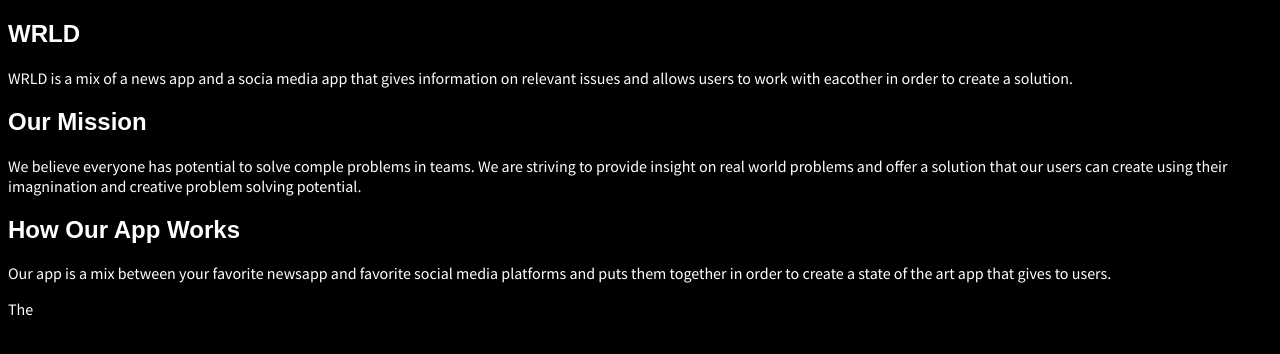
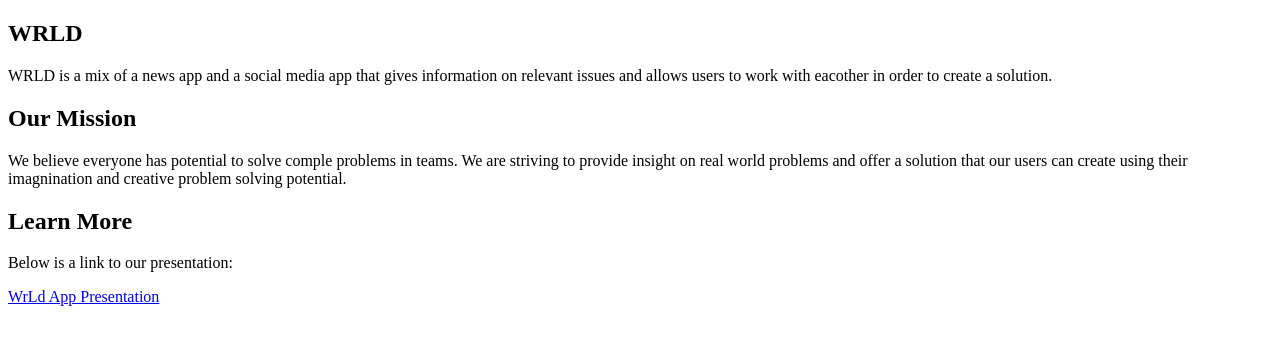
Before and after one commit to childishwaifu/htm.elle-thingy, a plain HTML site: page index.html in a window 1280 px wide. Drawn offline with Linux system fonts and the light colour scheme; a web font is replaced by a local one.

Commit message:
Update index.html

```diff
--- a/index.html
+++ b/index.html
@@ -4,16 +4,14 @@
         <title>Alondra's Website</title>
         <link href="https://fonts.googleapis.com/css?family=Source+Sans+Pro&display=swap" rel="stylesheet">
         <link href="https://fonts.googleapis.com/css?family=Fira+Sans+Condensed&display=swap" rel="stylesheet">
-        <link rel="stylesheet" type="text/css" href="main.css">
     </head>
     <body>
         <h2>WRLD</h2>
-        <p> WRLD is a mix of a news app and a socia media app that gives information on relevant issues and allows users to work with eacother in order to create a solution.</P>
+        <p> WRLD is a mix of a news app and a social media app that gives information on relevant issues and allows users to work with eacother in order to create a solution.</P>
         <h2>Our Mission</h2>
         <p> We believe everyone has potential to solve comple problems in teams. We are striving to provide insight on real world problems and offer a solution that our users can create using their imagnination and creative problem solving potential.</p>
-        <h2>How Our App Works</h2>
-        <p>Our app is a mix between your favorite newsapp and favorite social media platforms and puts them together in order to create a state of the art app that gives to users.</p>
-        <p>The </p>
-
+        <h2>Learn More</h2>
+        <p>Below is a link to our presentation:</p>
+        <a href="https://docs.google.com/presentation/d/1Yy9PSEvCyr4_BagzUOCHc7T3DkjDYreOILQ_lQK3iw0/edit?usp=sharing">WrLd App Presentation</a>
     </body>
 </html>
```
